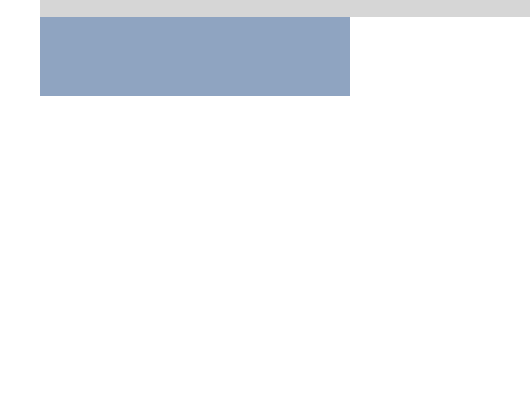
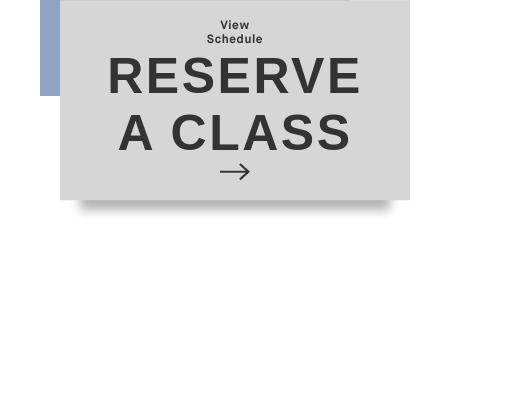
Before and after one commit to manticarodrigo/platefit-styleguide, a website built with webpack: page home.html in a window 390 px wide. Shown: the part 727-1143 px from the top of the page, 530 px wide, since content can reach past the window. Built offline with nearby package versions, Linux system fonts and the light colour scheme; a web font is replaced by a local one.

Commit message:
Added box shadow

```diff
--- a/styles/globals/_utility.scss
+++ b/styles/globals/_utility.scss
@@ -34,7 +34,7 @@
   transform: translateY(-50%);
 
   @media (max-width: 800px) {
-    transform: translateY(-115%)
+    margin-top: -45%;
   }
 }
 
--- a/styles/partials/_box.scss
+++ b/styles/partials/_box.scss
@@ -9,11 +9,12 @@
   width: 190px;
   background-color: $color-secondary;
   text-align: center;
+  box-shadow: 0 30px 10px -20px rgba(0,0,0,0.3);
 
   @media (max-width: 800px) {
-    height: 170px;
-    width: 450px;
-    margin: 10 auto 10;
+    height: auto;
+    width: 100%;
+    margin: 10 20;
 
   }
 
```
Also changed, not shown: dist/app.css.
